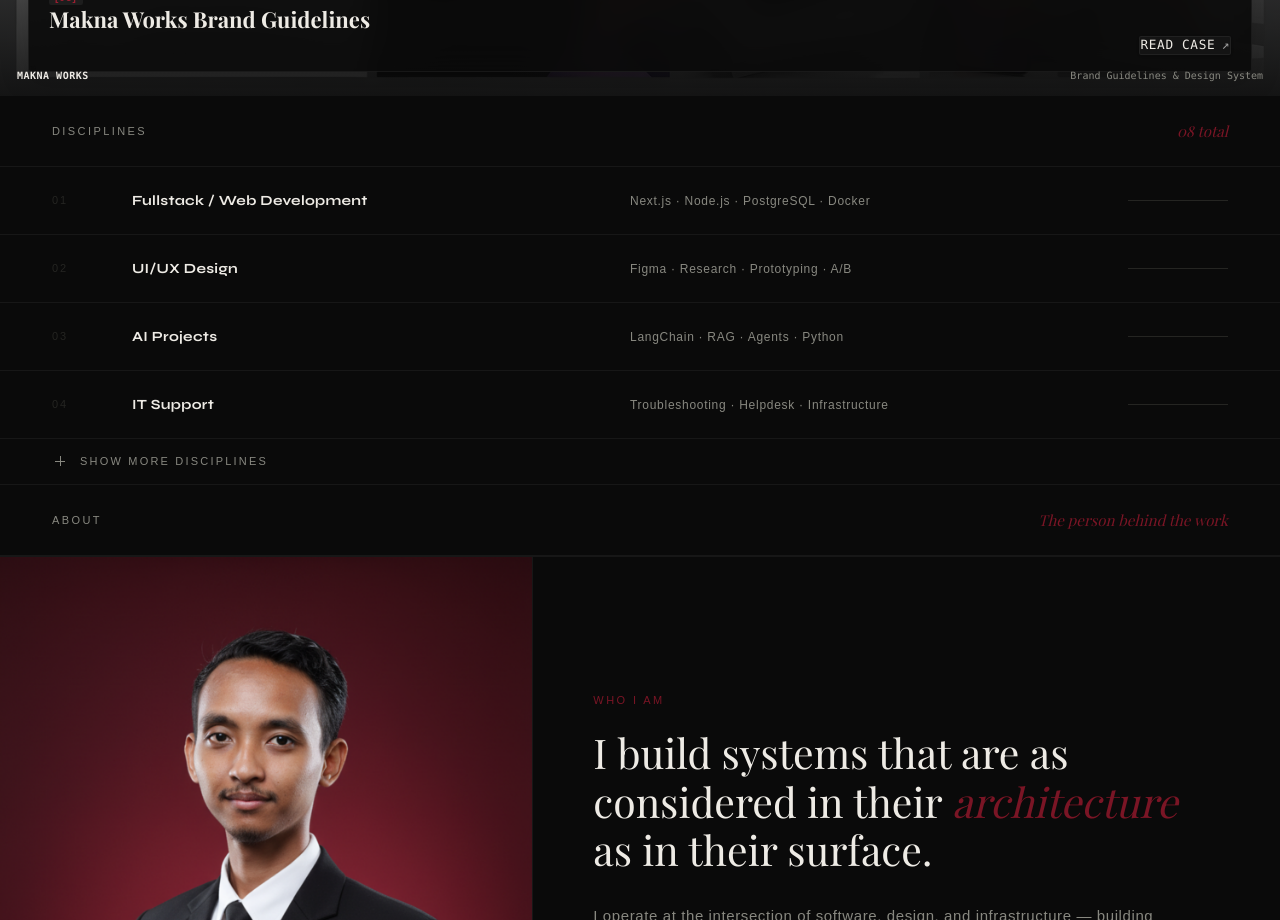
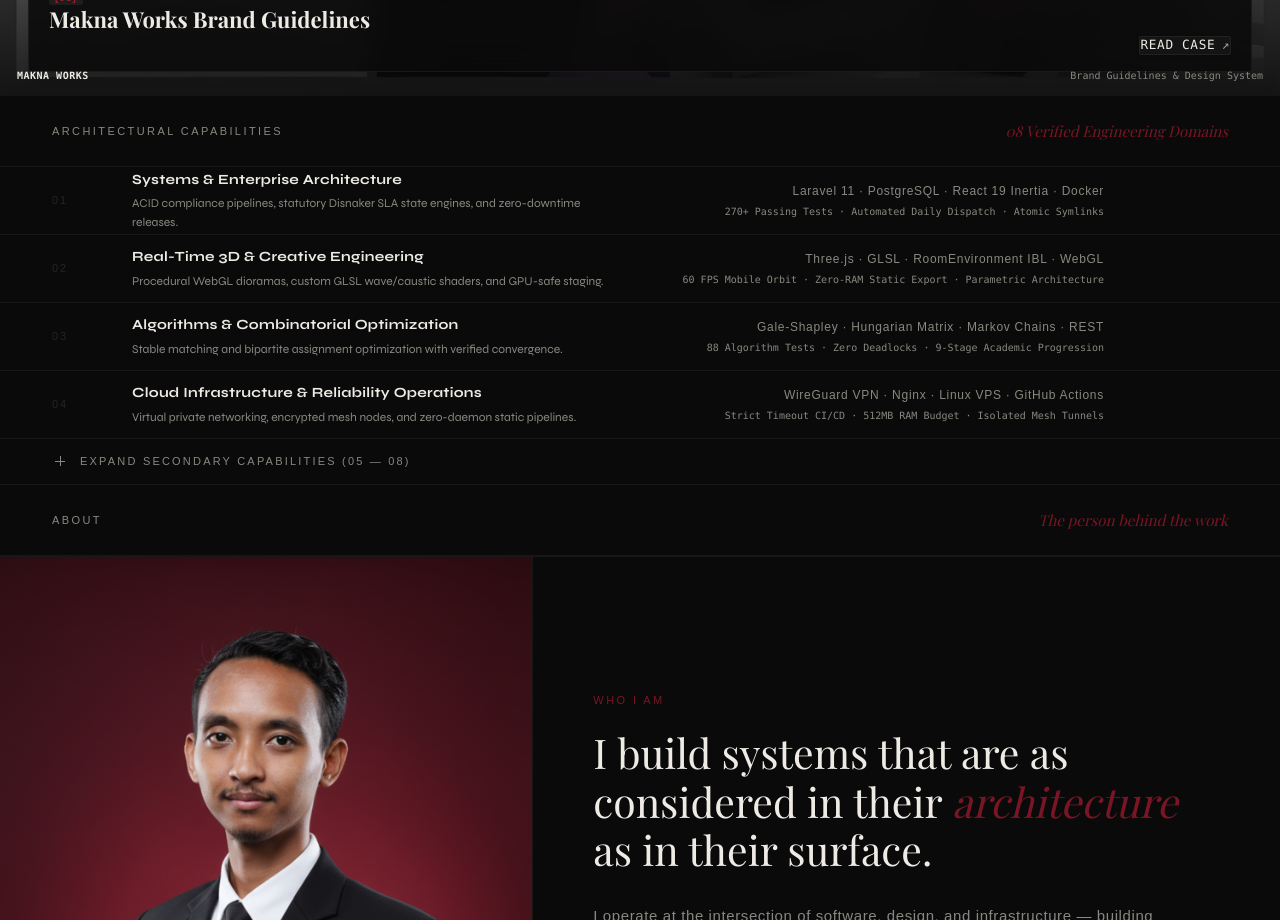
Before and after one commit to nantaa/portfolio, a Next.js app in the folder frontend/: page / in a window 1280 px wide. Shown: the part 3260-4180 px from the top of the page. Built offline with nearby package versions, Linux system fonts and the light colour scheme; a web font is replaced by a local one.

Commit message:
feat(disciplines): replace skill progress bars with architectural capability matrix

```diff
--- a/frontend/src/components/Disciplines.tsx
+++ b/frontend/src/components/Disciplines.tsx
@@ -1,6 +1,76 @@
 "use client";
 
 import { useState } from "react";
+
+interface DisciplinePillar {
+  num: string;
+  title: string;
+  subtitle: string;
+  stack: string;
+  deliverables: string;
+}
+
+const PRIMARY_CAPABILITIES: DisciplinePillar[] = [
+  {
+    num: "01",
+    title: "Systems & Enterprise Architecture",
+    subtitle: "ACID compliance pipelines, statutory Disnaker SLA state engines, and zero-downtime releases.",
+    stack: "Laravel 11 · PostgreSQL · React 19 Inertia · Docker",
+    deliverables: "270+ Passing Tests · Automated Daily Dispatch · Atomic Symlinks",
+  },
+  {
+    num: "02",
+    title: "Real-Time 3D & Creative Engineering",
+    subtitle: "Procedural WebGL dioramas, custom GLSL wave/caustic shaders, and GPU-safe staging.",
+    stack: "Three.js · GLSL · RoomEnvironment IBL · WebGL",
+    deliverables: "60 FPS Mobile Orbit · Zero-RAM Static Export · Parametric Architecture",
+  },
+  {
+    num: "03",
+    title: "Algorithms & Combinatorial Optimization",
+    subtitle: "Stable matching and bipartite assignment optimization with verified convergence.",
+    stack: "Gale-Shapley · Hungarian Matrix · Markov Chains · REST",
+    deliverables: "88 Algorithm Tests · Zero Deadlocks · 9-Stage Academic Progression",
+  },
+  {
+    num: "04",
+    title: "Cloud Infrastructure & Reliability Operations",
+    subtitle: "Virtual private networking, encrypted mesh nodes, and zero-daemon static pipelines.",
+    stack: "WireGuard VPN · Nginx · Linux VPS · GitHub Actions",
+    deliverables: "Strict Timeout CI/CD · 512MB RAM Budget · Isolated Mesh Tunnels",
+  },
+];
+
+const SECONDARY_CAPABILITIES: DisciplinePillar[] = [
+  {
+    num: "05",
+    title: "Spatial AI & GIS Analytics",
+    subtitle: "High-resolution satellite imagery inspection and spatial raster analysis.",
+    stack: "Vue 3 · Spatial AI X-Ray · GSAP · Aerial Rasters",
+    deliverables: "Bekasi Sample Case · Seamless Multi-Spectrum Imagery Inspection",
+  },
+  {
+    num: "06",
+    title: "AI Agent Workflows & LLM Integration",
+    subtitle: "Structured schema pipelines and multi-turn financial record categorization.",
+    stack: "Next.js · Prisma · Express · Gemini 2.0 Flash",
+    deliverables: "Direct Financial Extraction · Structured OCR Parsing",
+  },
+  {
+    num: "07",
+    title: "Enterprise Support & Real-Time Messaging",
+    subtitle: "Automated ticket escalation with multi-channel WhatsApp Cloud webhooks.",
+    stack: "Next.js 16 · Laravel 11 · WhatsApp Cloud API · Soketi",
+    deliverables: "Sub-Second Ticket Updates · Dual-Channel Helpdesk Routing",
+  },
+  {
+    num: "08",
+    title: "Visual Identity & Design Systems",
+    subtitle: "High-contrast architectural typography, design tokens, and accessible ergonomics.",
+    stack: "Figma · Design Tokens · WCAG 2.2 AA · Micro-Motion",
+    deliverables: "Complete Dark/Light Linen Palettes · Zero Layout Shift",
+  },
+];
 
 export default function Disciplines() {
   const [discOpen, setDiscOpen] = useState(false);
@@ -8,71 +78,58 @@ export default function Disciplines() {
   return (
     <>
       <div className="sec-hd" id="disciplines">
-        <span className="sec-lbl">Disciplines</span>
-        <span className="sec-ct">08 total</span>
+        <span className="sec-lbl">Architectural Capabilities</span>
+        <span className="sec-ct">08 Verified Engineering Domains</span>
       </div>
 
       <div className="disc-table">
-        <div className="dr">
-          <span className="d-num">01</span>
-          <span className="d-name">Fullstack / Web Development</span>
-          <span className="d-tag">Next.js · Node.js · PostgreSQL · Docker</span>
-          <div className="d-bar"></div>
+        {PRIMARY_CAPABILITIES.map((p) => (
+          <div key={p.num} className="dr py-5 hover:bg-[var(--s1)] transition-colors">
+            <span className="d-num font-mono text-[11px] text-[var(--accent)]">{p.num}</span>
+            <div className="flex flex-col gap-1 pr-4">
+              <span className="d-name text-[15px] font-bold text-[var(--text)] tracking-tight">{p.title}</span>
+              <span className="text-[12px] text-[var(--muted)] leading-relaxed">{p.subtitle}</span>
             </div>
-        <div className="dr">
-          <span className="d-num">02</span>
-          <span className="d-name">UI/UX Design</span>
-          <span className="d-tag">Figma · Research · Prototyping · A/B</span>
-          <div className="d-bar"></div>
+            <div className="flex flex-col gap-1 text-right sm:text-right">
+              <span className="d-tag font-mono text-[11px] text-[var(--text)]">{p.stack}</span>
+              <span className="font-mono text-[10px] text-[var(--muted)]">{p.deliverables}</span>
             </div>
-        <div className="dr">
-          <span className="d-num">03</span>
-          <span className="d-name">AI Projects</span>
-          <span className="d-tag">LangChain · RAG · Agents · Python</span>
-          <div className="d-bar"></div>
           </div>
-        <div className="dr">
-          <span className="d-num">04</span>
-          <span className="d-name">IT Support</span>
-          <span className="d-tag">Troubleshooting · Helpdesk · Infrastructure</span>
-          <div className="d-bar"></div>
-        </div>
+        ))}
 
         <div
           className={`disc-expand ${discOpen ? "open" : ""}`}
           onClick={() => setDiscOpen(!discOpen)}
+          role="button"
+          tabIndex={0}
+          onKeyDown={(e) => {
+            if (e.key === "Enter" || e.key === " ") {
+              e.preventDefault();
+              setDiscOpen(!discOpen);
+            }
+          }}
+          aria-expanded={discOpen}
         >
           <div className="dx-icon"></div>
           <span className="dx-lbl">
-            {discOpen ? "Hide disciplines" : "Show more disciplines"}
+            {discOpen ? "Collapse secondary capabilities" : "Expand secondary capabilities (05 — 08)"}
           </span>
         </div>
 
         <div className={`disc-reveal ${discOpen ? "open" : ""}`}>
-          <div className="dr sec">
-            <span className="d-num">05</span>
-            <span className="d-name">Electrical Engineering</span>
-            <span className="d-tag">Schematics · PCB · Systems Design</span>
-            <div className="d-bar"></div>
+          {SECONDARY_CAPABILITIES.map((p) => (
+            <div key={p.num} className="dr sec py-4 hover:bg-[var(--s2)] transition-colors">
+              <span className="d-num font-mono text-[11px] text-[var(--muted)]">{p.num}</span>
+              <div className="flex flex-col gap-0.5 pr-4">
+                <span className="d-name text-[14px] font-semibold text-[var(--text)]">{p.title}</span>
+                <span className="text-[12px] text-[var(--muted)]">{p.subtitle}</span>
               </div>
-          <div className="dr sec">
-            <span className="d-num">06</span>
-            <span className="d-name">Network Engineering</span>
-            <span className="d-tag">Cisco · Routing · VLAN · Security</span>
-            <div className="d-bar"></div>
+              <div className="flex flex-col gap-0.5 text-right">
+                <span className="d-tag font-mono text-[11px] text-[var(--text)]">{p.stack}</span>
+                <span className="font-mono text-[10px] text-[var(--muted)]">{p.deliverables}</span>
               </div>
-          <div className="dr sec">
-            <span className="d-num">07</span>
-            <span className="d-name">Multimedia</span>
-            <span className="d-tag">Video · Motion · Audio · Editing</span>
-            <div className="d-bar"></div>
             </div>
-          <div className="dr sec">
-            <span className="d-num">08</span>
-            <span className="d-name">Photography</span>
-            <span className="d-tag">Portrait · Environment · Brand Identity</span>
-            <div className="d-bar"></div>
-          </div>
+          ))}
         </div>
       </div>
     </>
```
Also changed, not shown: 2 other files (tests, documents, lock files or other folders). Lines whose indentation alone changed are shown as unchanged.
